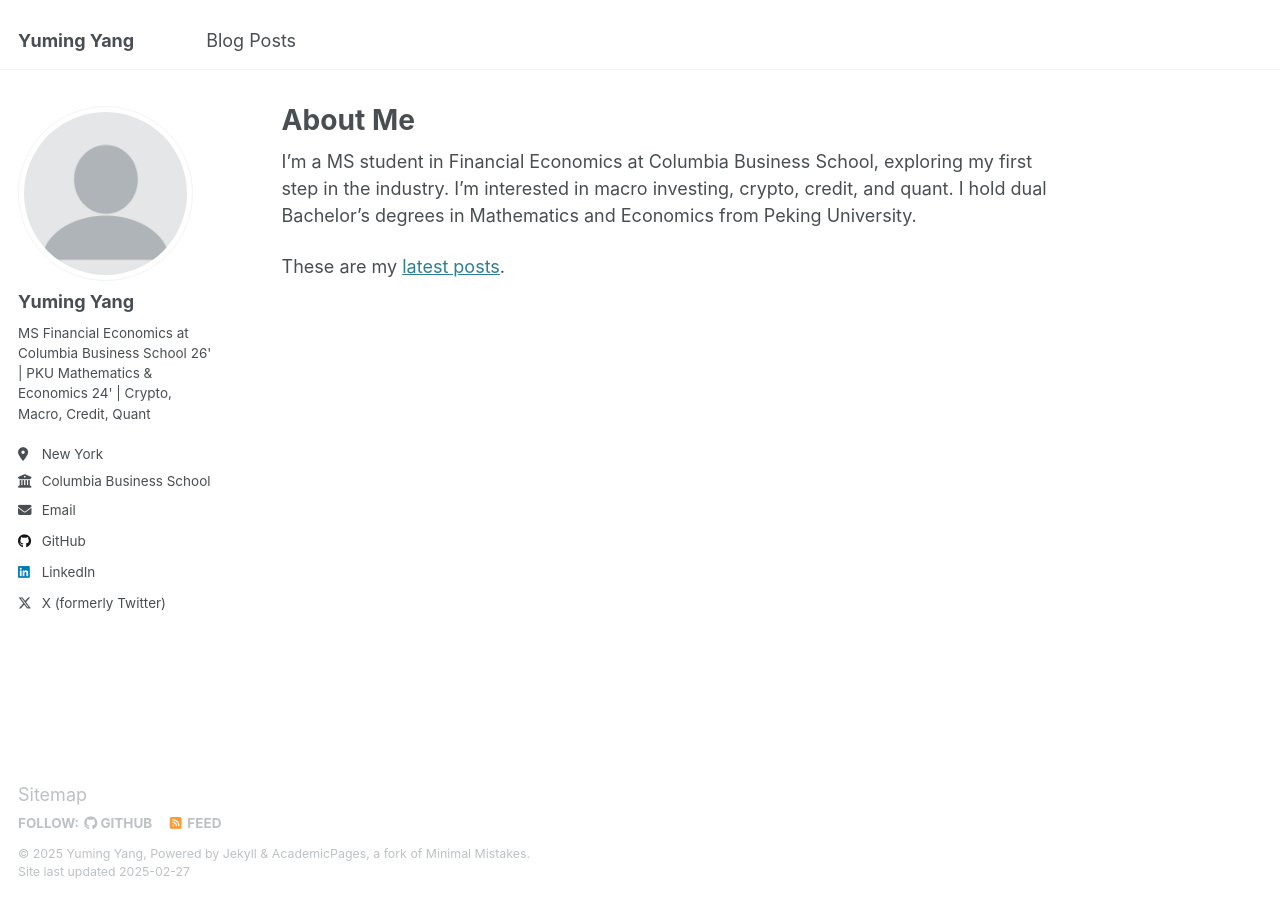
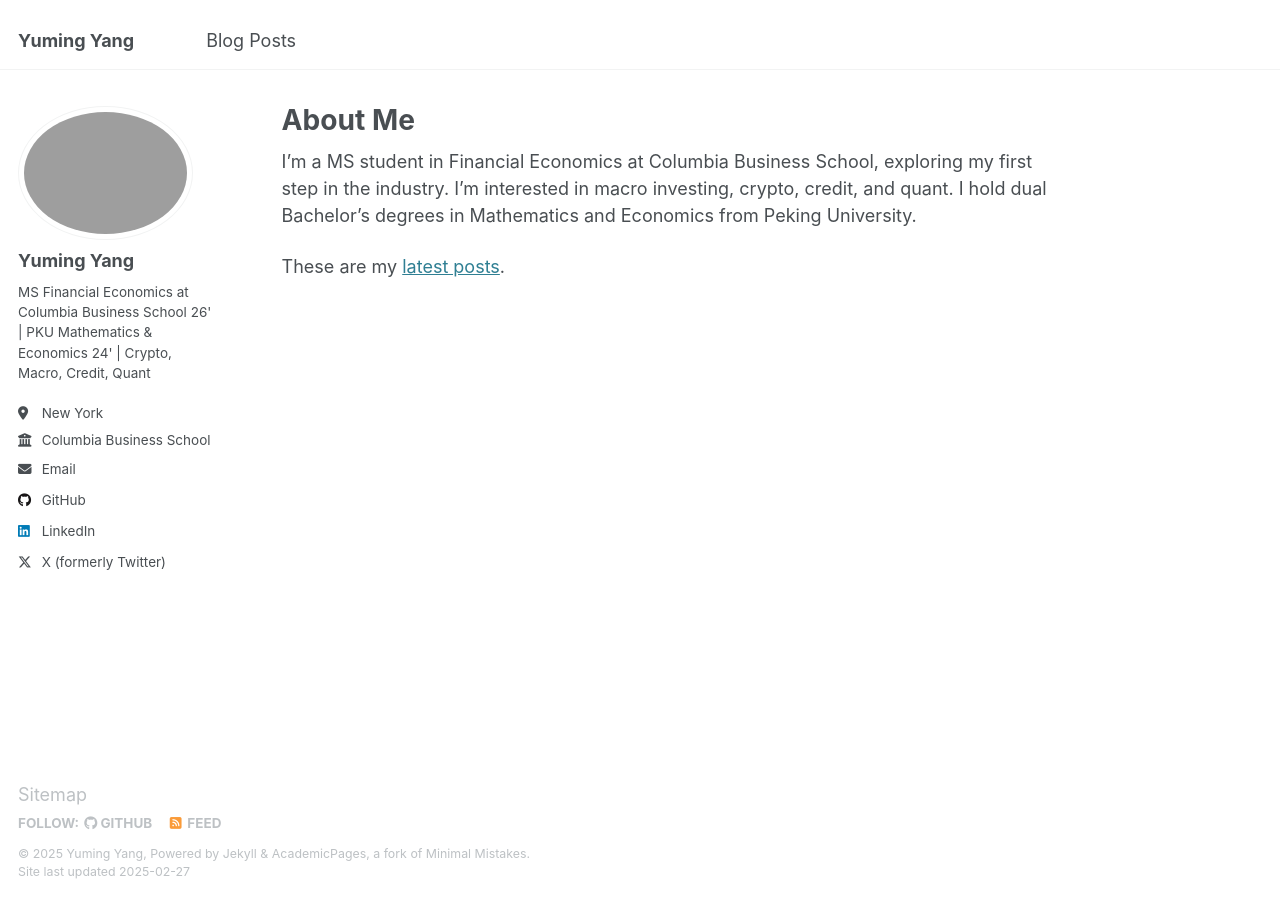
Before and after one commit to Yuming-Yang/Yuming-Yang.github.io, a Jekyll site: the page built from _pages/about.md, in a window 1280 px wide. Built offline with Jekyll 4.4.1, drawn with Linux system fonts in a browser that asks for light colours.

Commit message:
Update _config.yml

```diff
--- a/_config.yml
+++ b/_config.yml
@@ -22,7 +22,7 @@ repository               : "academicpages/academicpages.github.io"
 #               Additional customization can be done by editing /_includes/author-profile.html
 author:
   # Biographic information
-  avatar           : "profile.png"
+  avatar           : "homepage.JPG"
   name             : "Yuming Yang"
   pronouns         : # example: "she/her"
   bio              : "MS Financial Economics at Columbia Business School 26' | PKU Mathematics & Economics 24' | Crypto, Macro, Credit, Quant"
```
